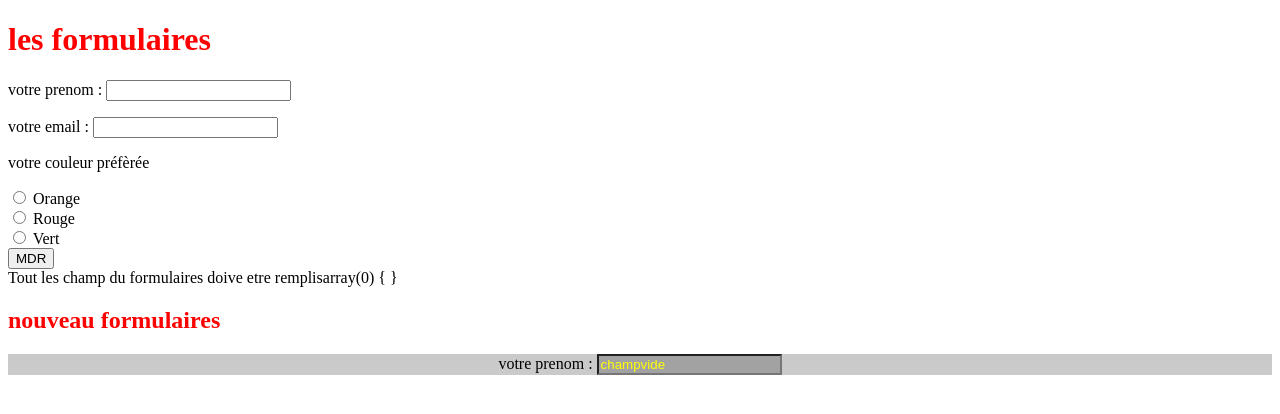
After one commit to davidSoutarson/www, a PHP site: page /formulair.php in a window 1280 px wide. The commit adds this page. Shown: the top 414 px of the page. Run offline with PHP 8.4, Linux system fonts and the light colour scheme.

Commit message:
dur journer

```diff
--- a/ex-php/css/master.css
+++ b/ex-php/css/master.css
@@ -7,3 +7,24 @@
   color: rgb(255,255,255);
   background-color: rgb(33,23,125);
 }
+
+h1 , h2 , .rouge{
+  color: red;
+}
+#form2{
+  text-align: center;
+}
+
+.ver{
+  color: green;
+}
+
+.jaune{
+  color: yellow;
+  background-color: rgba(125, 125, 125, 0.5);
+}
+
+.noir{
+  color:black;
+  background-color: rgba(150, 150, 150, 0.5);
+}
--- /dev/null
+++ b/ex-php/formulair.php
@@ -0,0 +1,78 @@
+<!DOCTYPE html>
+<html lang="fr" dir="ltr">
+  <head>
+    <meta charset="utf-8">
+    <link rel="stylesheet" href="css/master.css">
+    <title>Formulaires</title>
+  </head>
+  <body>
+
+    <h1>les formulaires</h1>
+
+    <form action="resulta.php  " method="get">
+    <p>  votre prenom : <input class = "vide" type="text" name="prenom"  > </p>
+     <p>  votre email : <input type="text" name="email" ></p>
+     <p>votre couleur préfèrée</p>
+    <input type ="radio" name = "color" value="blanc"> Orange <br>
+    <input type ="radio" name = "color" value="rouge"> Rouge <br>
+    <input type ="radio" name = "color" value="ver"> Vert <br>
+      <input type="submit" name ="validation" value="MDR" >
+    </form>
+  <?php
+
+  //inutile pour linsetenps
+    if(
+        (!isset($_GET['validation']) )
+        OR
+        ( empty($_GET['prenom']) ) //si la varible prenon et vide
+        OR //ou
+        ( empty($_GET['prenom']) ) //si la varible maile et vide
+        OR // ou
+        (!isset($_GET['color']) ) //si la varile color nexite pas
+      )
+  {
+    echo 'Tout les champ du formulaires doive etre remplis';
+    var_dump($_GET);
+  }
+   else {
+     //synplifion la sintax
+         $prenom = $_GET['prenom'];
+         $email = $_GET['email'];
+         $color = $_GET['color'];
+         echo ' votre prenon est ' .$prenom. ' votre email : ' .$email. ' et couleur :' .$color. '<br>';
+   }
+
+   ?>
+<!--noir ver jaune rouge-->
+<h2>nouveau formulaires</h2>
+
+<?php
+$couleur = array ( 0 =>'noir ', 1 =>'ver ',  2 =>'rouge ', 3 =>'jaune ' );
+/*$couleur[0] = ('jaune');
+$couleur[1] = ('ver');
+$couleur[2] = ('rouge');
+$couleur[3] = ('noir');*/
+
+$clefCouleur = 0;
+$champVide = "champvide";
+
+if (empty($prenom))
+ {
+      $clefCouleur =3;
+ }
+ else {
+   $clefCouleur = 1;
+
+ }
+
+echo '<form id =form2 class=' .$couleur[0] .' action="resulta.php" method="get">';
+    echo '<p> votre prenom : <input class =' .$couleur[$clefCouleur] . ' type="text" name="prenom " value='.$champVide.'  > </p>';
+
+echo'</form>';
+
+ ?>
+
+
+
+  </body>
+</html>
```
Also changed, not shown: ex-php/fonction-string.php (added, +28 -0 lines), ex-php/fonction.php (added, +65 -0 lines), ex-php/index.php (+10 -2 lines), ex-php/resulta.php (added, +79 -0 lines).
